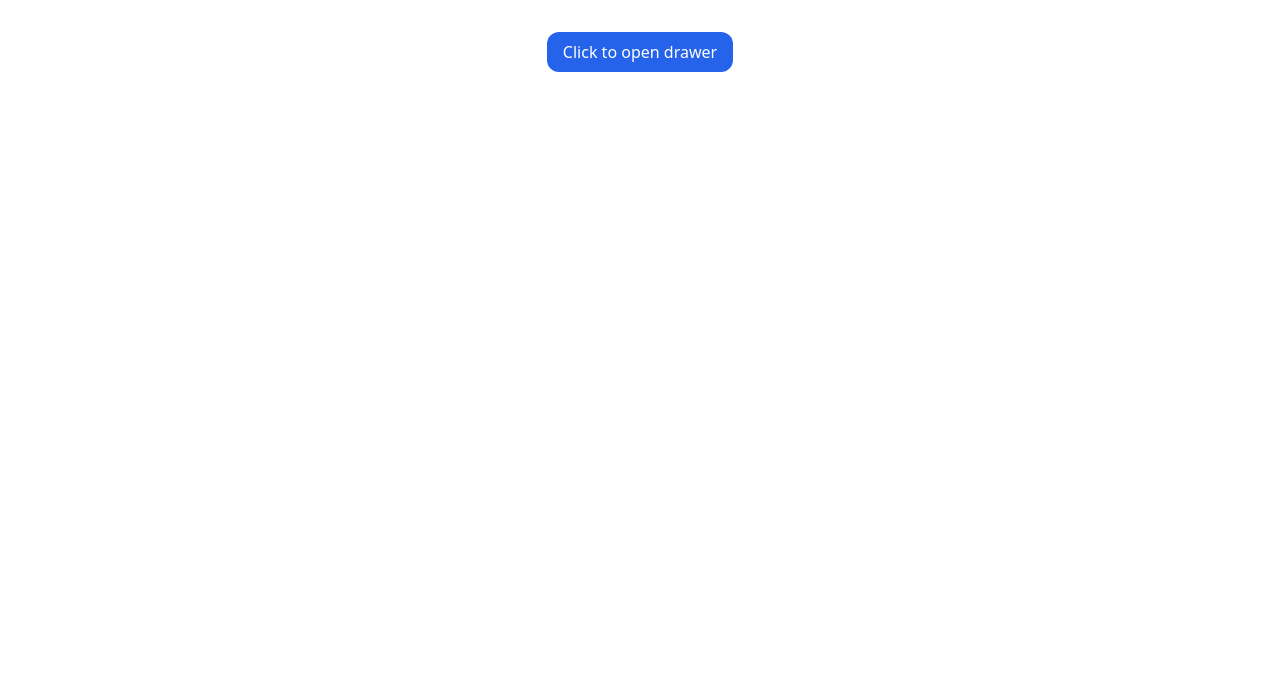
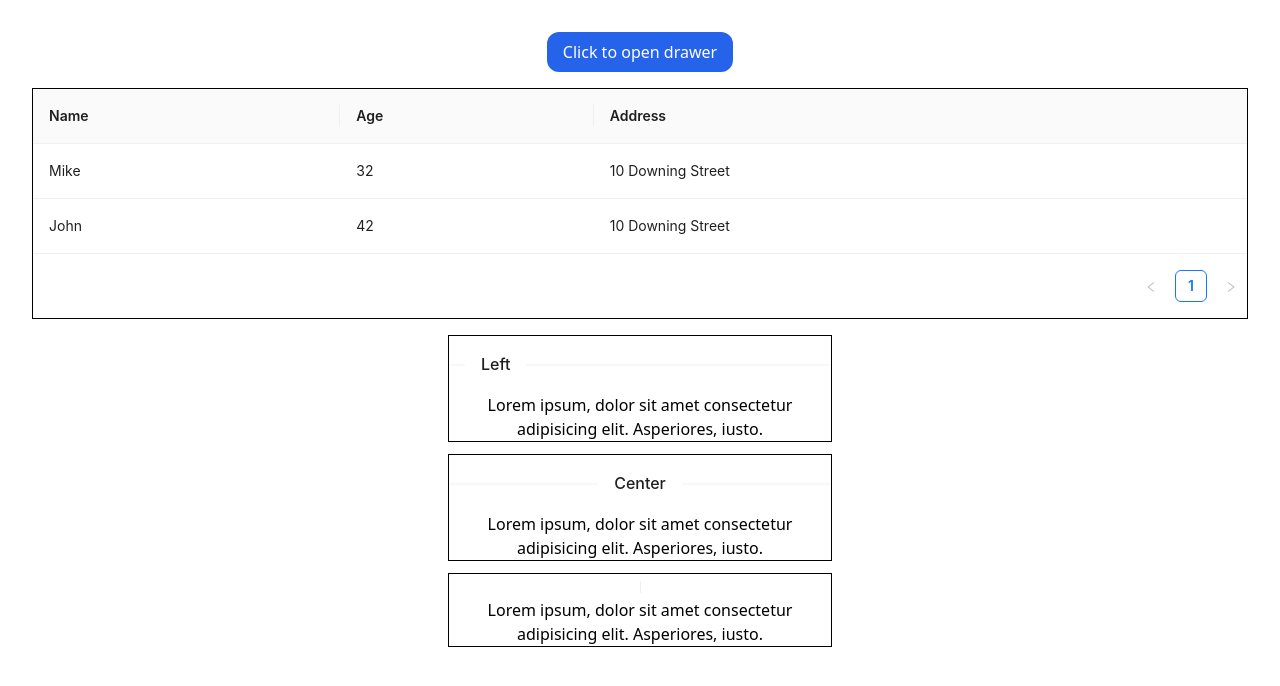
Before and after one commit to rahmatshah1310/react-workspace, a React (Vite) app: page / in a window 1280 px wide. Shown: the top 686 px of the page. Built offline with nearby package versions, Linux system fonts and the light colour scheme.

Commit message:
i added table and divider to my react app component folder

```diff
--- a/src/components/constant/Constant.jsx
+++ b/src/components/constant/Constant.jsx
@@ -61,3 +61,36 @@ export const items = [
     label: "a danger item",
   },
 ];
+
+export const dataSource = [
+  {
+    key: "1",
+    name: "Mike",
+    age: 32,
+    address: "10 Downing Street",
+  },
+  {
+    key: "2",
+    name: "John",
+    age: 42,
+    address: "10 Downing Street",
+  },
+];
+
+export const columns = [
+  {
+    title: "Name",
+    dataIndex: "name",
+    key: "name",
+  },
+  {
+    title: "Age",
+    dataIndex: "age",
+    key: "age",
+  },
+  {
+    title: "Address",
+    dataIndex: "address",
+    key: "address",
+  },
+];
--- /dev/null
+++ b/src/components/divider/AntdDivider.jsx
@@ -0,0 +1,22 @@
+/** @format */
+
+import React from "react";
+import { Divider } from "antd";
+const AntdDivider = ({
+  orientation,
+  text,
+  type,
+  className,
+  orientationMargin,
+}) => {
+  return (
+    <Divider
+      type={type}
+      orientation={orientation}
+      className={className}>
+      {text}
+    </Divider>
+  );
+};
+
+export default AntdDivider;
--- /dev/null
+++ b/src/components/table/AntdTable.jsx
@@ -0,0 +1,14 @@
+/** @format */
+import React from "react";
+import { Table } from "antd";
+const AntdTable = ({ dataSource, columns }) => {
+  return (
+    <Table
+      className='border border-black mt-4'
+      dataSource={dataSource}
+      columns={columns}
+    />
+  );
+};
+
+export default AntdTable;
--- a/src/pages/SignUp.jsx
+++ b/src/pages/SignUp.jsx
@@ -9,6 +9,10 @@ import { options } from "../components/constant/Constant";
 import { items } from "../components/constant/Constant";
 import AntdDropDown from "../components/dropdown/AntDropDown";
 import AntdDatePicker from "../components/datepicker/AntdDatePicker";
+import AntdTable from "../components/table/AntdTable";
+import { columns } from "../components/constant/Constant";
+import { dataSource } from "../components/constant/Constant";
+import AntdDivider from "../components/divider/AntdDivider";
 
 const SignUp = () => {
   const [isOpen, setIsOpen] = useState(false);
@@ -79,6 +83,46 @@ const SignUp = () => {
         onClick={isVisible}
         title='Click to open drawer'
       />
+      {/* <------------------------- Table Component ------------------------------> */}
+      <AntdTable
+        dataSource={dataSource}
+        columns={columns}
+      />
+      <div className='w-96 mt-4 mx-auto space-y-3'>
+        <div className='border border-black'>
+          <AntdDivider
+            orientation='left'
+            text='Left'
+            type='horizontal'
+          />
+          <p>
+            Lorem ipsum, dolor sit amet consectetur adipisicing elit.
+            Asperiores, iusto.
+          </p>
+        </div>
+        <div className='border border-black'>
+          <AntdDivider
+            orientation='center'
+            text='Center'
+            type='horizontal'
+          />
+          <p>
+            Lorem ipsum, dolor sit amet consectetur adipisicing elit.
+            Asperiores, iusto.
+          </p>
+        </div>
+        <div className='border border-black'>
+          <AntdDivider
+            orientation='right'
+            text='Right'
+            type='vertical'
+          />
+          <p>
+            Lorem ipsum, dolor sit amet consectetur adipisicing elit.
+            Asperiores, iusto.
+          </p>
+        </div>
+      </div>
     </div>
   );
 };
```
